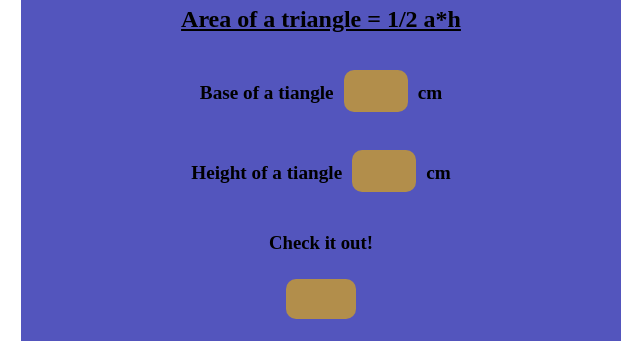
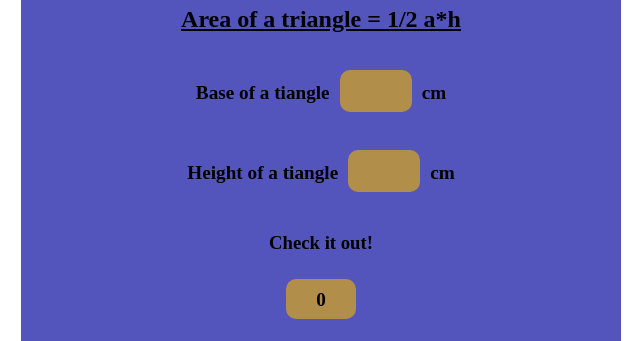
Before and after one commit to Aleksander1105/zadanie_8_5-2-, a website: page index.html in a window 1280 px wide. Both pictures are taken after a click on the button "COUNT". Shown: the part 157-498 px from the top of the page, 319-959 px from the left. Drawn offline with Linux system fonts and the light colour scheme; a web font is replaced by a local one.

Commit message:
Zadanie_8_5 updated!

```diff
--- a/index.html
+++ b/index.html
@@ -27,7 +27,7 @@
   		<div class="calc">
   			<p id="output"></p>
   		</div>
-  		<button type="button" onclick="triangleArea()">Count</button>
+  		<button type="button" onclick="getTrangleArea()">Count</button>
   	</div>
     <script type="text/javascript" src="script.js"></script>
   </body>
--- a/script.js
+++ b/script.js
@@ -1,14 +1,14 @@
 //Doesn not work!!
-var myFunction = function() {
-	var a = parseFloat(document.getElementById('base').value);
-	var h = parseFloat(document.getElementById('height').value);
+var getTrangleArea = function() {
+	var base = parseFloat(document.getElementById('base').value);
+	var height = parseFloat(document.getElementById('height').value);
 
 	var output = document.getElementById('output');
 
-	if(isNaN(base) || (isNaN(height)) {
+	if(isNaN(base) || isNaN(height)) {
 		output.textContent = "0";
 	} else {
-		var area = 0.5*a*h;
+		var area = 0.5*base*height;
 		output.textContent = area;
 	}
 
--- a/style.css
+++ b/style.css
@@ -31,10 +31,14 @@ body {
 input {
 	margin: 7px 10px 0 10px;
 	background-color: #B28E4B;
-	width: 60px;
+	width: 40px;
 	height: 40px;
 	border: none;
 	border-radius: 10px;
+	padding-left: 30px;
+	font-size: 1.2em;
+	font-family: 'Source Serif Pro', serif;
+	font-weight: bold;
 }
 
 *:focus {
@@ -54,6 +58,10 @@ input {
 	border-radius: 10px;
 }
 
+.calc p {
+	padding-top: 10px;
+}
+
 button {
 	background-color: #000;
 	padding: 15px;
```
